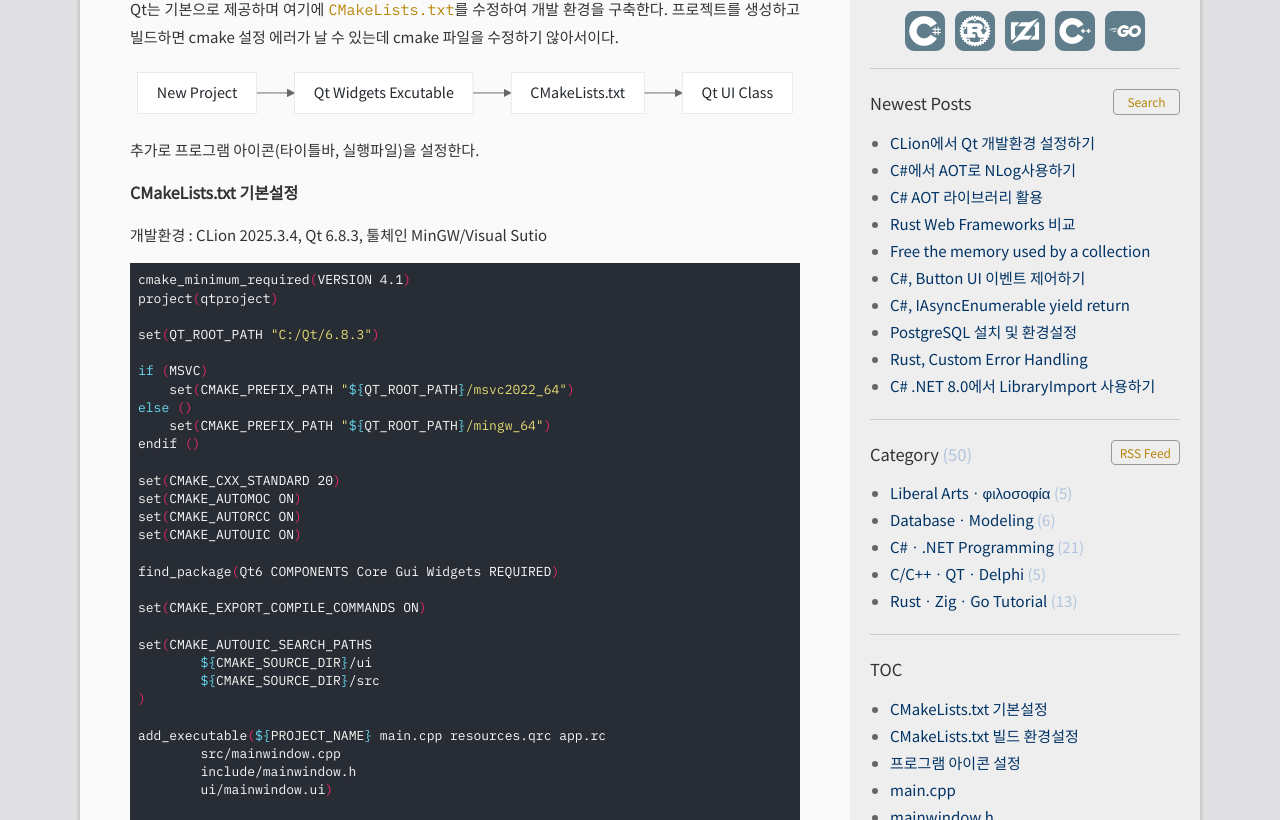
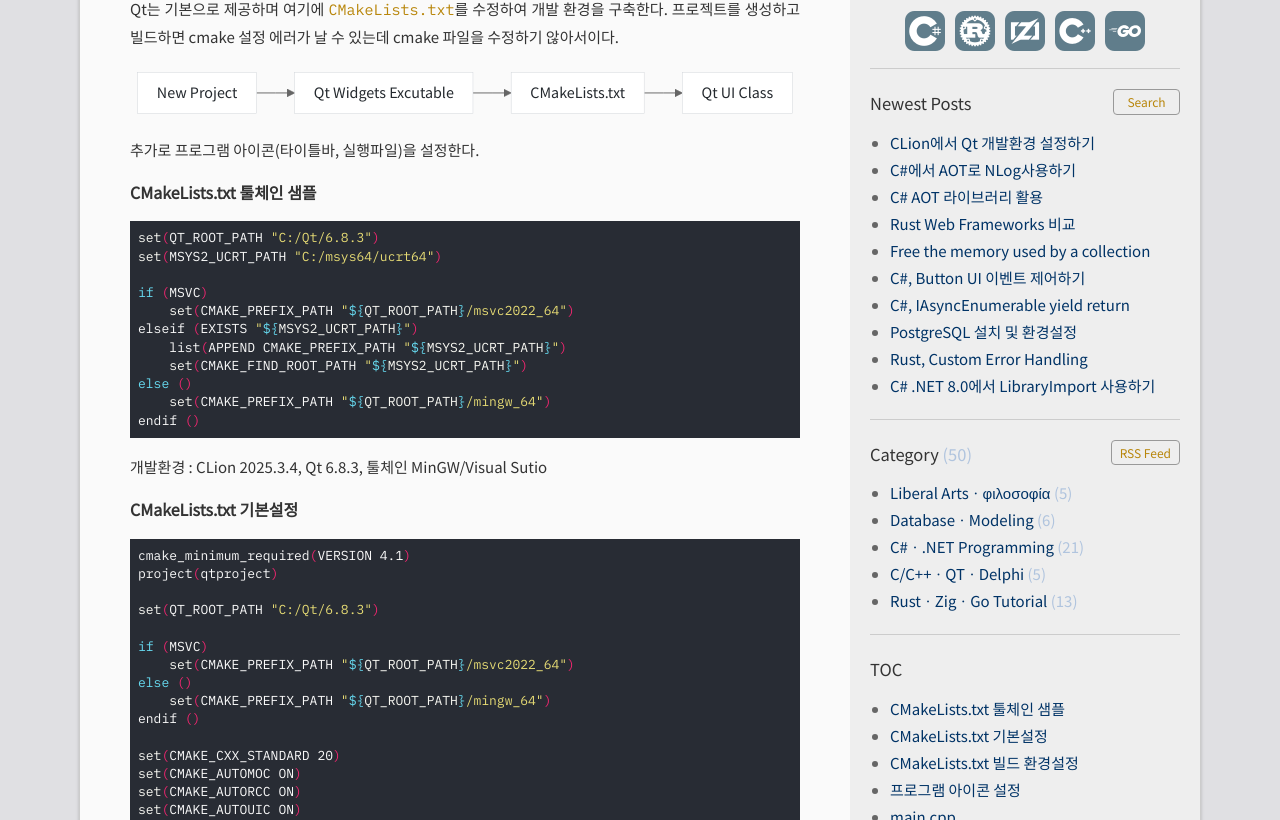
Before and after one commit to DebugJO/rustlang, a Jekyll site: the page built from _posts/2026-03-27-1.md, in a window 1280 px wide and 900 px high, scrolled down 224 px, cut to the strip 80-900 px from the top of the window. Built offline with Jekyll 4.4.1, drawn with Linux system fonts in a browser that asks for light colours.

Commit message:
CLion에서 Qt 개발환경 설정하기

````diff
--- a/_posts/2026-03-27-1.md
+++ b/_posts/2026-03-27-1.md
@@ -18,11 +18,27 @@ C --> D["Qt UI Class"]
 
 추가로 프로그램 아이콘(타이틀바, 실행파일)을 설정한다.
 
-###### CMakeLists.txt 기본설정
+###### CMakeLists.txt 툴체인 샘플
+
+```bash
+set(QT_ROOT_PATH "C:/Qt/6.8.3")
+set(MSYS2_UCRT_PATH "C:/msys64/ucrt64")
+
+if (MSVC)
+    set(CMAKE_PREFIX_PATH "${QT_ROOT_PATH}/msvc2022_64")
+elseif (EXISTS "${MSYS2_UCRT_PATH}")
+    list(APPEND CMAKE_PREFIX_PATH "${MSYS2_UCRT_PATH}")
+    set(CMAKE_FIND_ROOT_PATH "${MSYS2_UCRT_PATH}")
+else ()
+    set(CMAKE_PREFIX_PATH "${QT_ROOT_PATH}/mingw_64")
+endif ()
+```
 
 개발환경 : CLion 2025.3.4, Qt 6.8.3, 툴체인 MinGW/Visual Sutio
 
 <!--more-->
+
+###### CMakeLists.txt 기본설정
 
 ```bash
 cmake_minimum_required(VERSION 4.1)
````
